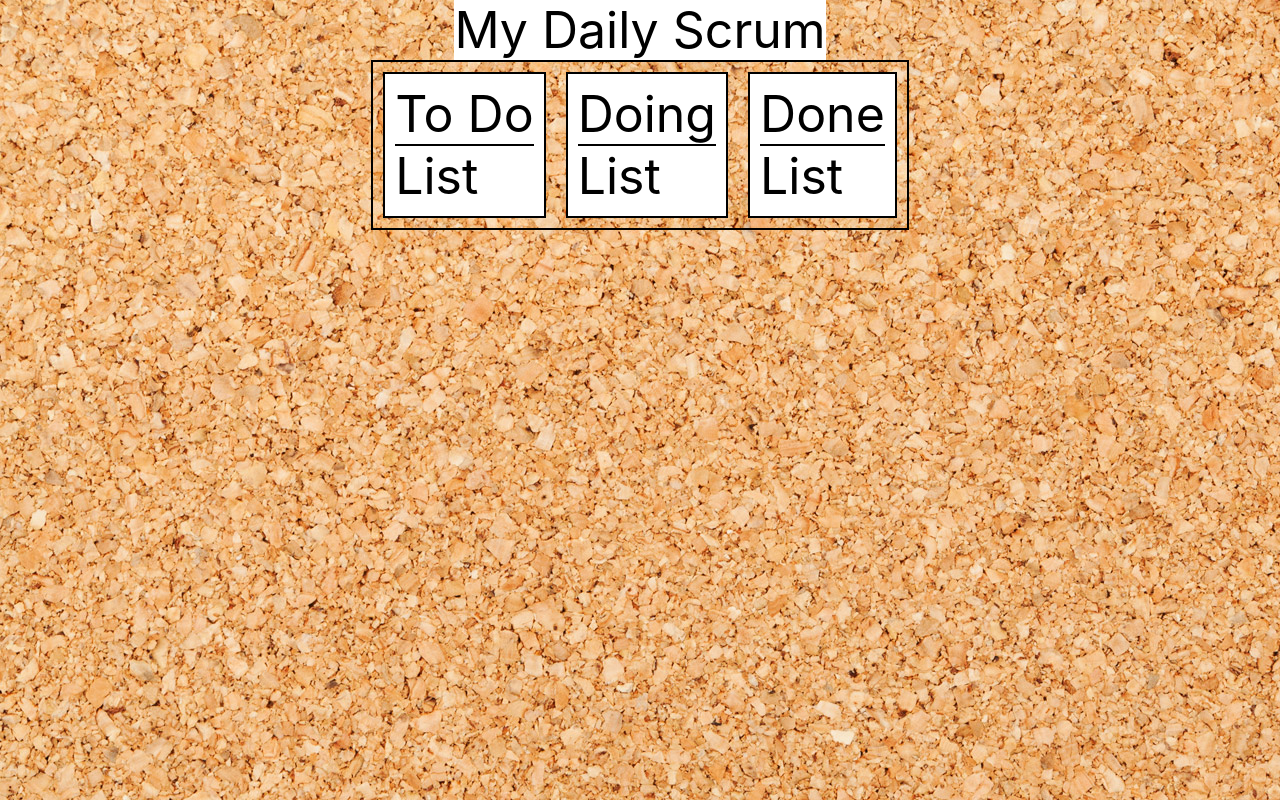
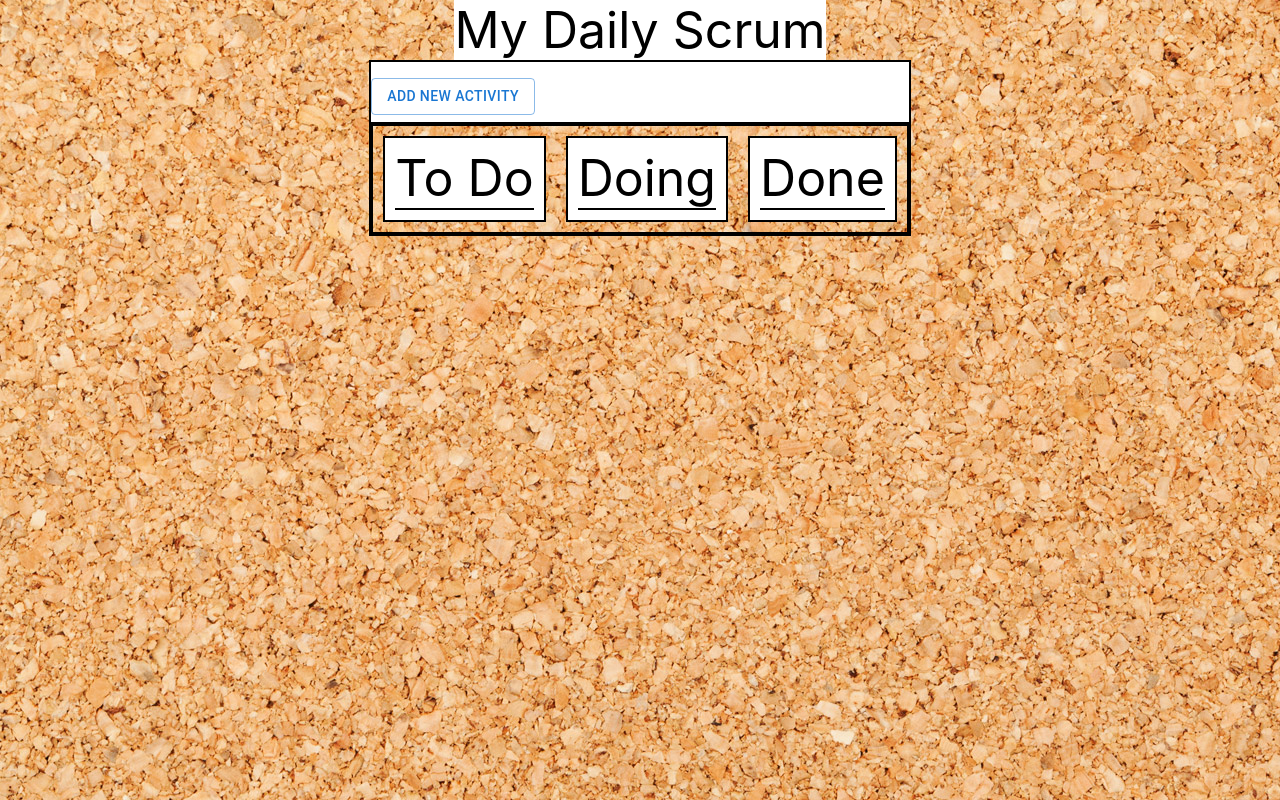
Before and after one commit to cragtech/my-daily-scrum, a React (Create React App) app: page / in a window 1280 px wide. Built offline with nearby package versions, Linux system fonts and the light colour scheme.

Commit message:
Added a AddActivity component that opens a modal. The component adds items to each task list.

```diff
--- a/package.json
+++ b/package.json
@@ -1,8 +1,11 @@
 {
-  "name": "my-app",
+  "name": "my-daily-scrum",
   "version": "0.1.0",
   "private": true,
   "dependencies": {
+    "@emotion/react": "^11.13.3",
+    "@emotion/styled": "^11.13.0",
+    "@mui/material": "^6.0.0",
     "@testing-library/jest-dom": "^5.17.0",
     "@testing-library/react": "^13.4.0",
     "@testing-library/user-event": "^13.5.0",
--- a/src/App.jsx
+++ b/src/App.jsx
@@ -1,17 +1,36 @@
+import React, { useEffect, useState } from 'react';
 import './styles.css';
 import TitleBar from './components/TitleBar';
+
+import AddActivity from './components/AddActivity.jsx';
 import Todo from './components/Todo';
 import Doing from './components/Doing';
 import Done from './components/Done';
 
 function App() {
+  const [todoList, setTodoList] = useState([]);
+  const [doingList, setDoingList] = useState([]);
+  const [doneList, setDoneList] = useState([]);
+
   return (
     <div className="App">
       <TitleBar />
       <div className="task-panel-container">
-        <Todo />
-        <Doing />
-        <Done />
+        <div className="task-panel-header">
+          <AddActivity
+            todoList={todoList}
+            doingList={doingList}
+            doneList={doneList}
+            setTodoList={setTodoList}
+            setDoingList={setDoingList}
+            setDoneList={setDoneList}
+          />
+        </div>
+        <div className="task-panel">
+          <Todo todoList={todoList} />
+          <Doing doingList={doingList} />
+          <Done doneList={doneList} />
+        </div>
       </div>
     </div>
   );
--- /dev/null
+++ b/src/components/AddActivity.jsx
@@ -0,0 +1,128 @@
+import React, { useState } from 'react';
+import {
+  Button, TextField, Dialog,
+  DialogActions, DialogContent, DialogContentText,
+  DialogTitle, Radio, RadioGroup, FormControl, FormLabel, FormControlLabel,
+  Select, MenuItem, InputLabel, Typography, Container, FormHelperText,
+} from '@mui/material';
+
+// import CloseOutlinedIcon from '@mui/icons-material/CloseOutlined';
+
+function AddActivity({ todoList, setTodoList, setDoingList, doingList, doneList, setDoneList }) {
+  const [open, setOpen] = useState(false);
+  const [msg, setMsg] = useState('');
+  const [category, setCategory] = useState('');
+  const [catError, setCatError] = useState(false);
+  const [msgError, setMsgError] = useState(false);
+  const [helperTextCat, setHelperTextCat] = useState('Please Choose One Category');
+  const [helperTextMsg, setHelperTextMsg] = useState('Please Enter A Message');
+
+  const handleDialogOpen = () => {
+    setOpen(true);
+  };
+  const handleDialogClose = () => {
+    setOpen(false);
+  };
+  const handleAddActivity = () => {
+    if (category !== '' && msg !== '') {
+      if (category === 'todoList') {
+        setTodoList([...todoList, msg]);
+      } else if (category === 'doingList') {
+        setDoingList([...doingList, msg]);
+      } else if (category === 'doneList') {
+        setDoneList([...doneList, msg]);
+      }
+      setOpen(false);
+      setCategory('');
+      setHelperTextCat('Please Choose One Category');
+      setHelperTextMsg('Please Enter A Message');
+      setMsgError(false);
+      setCatError(false);
+      setMsg('');
+    } else if (category === '' || msg === '') {
+      if (category === '') {
+        setHelperTextCat('Must Select A Category');
+        setCatError(true);
+      }
+      if (category !== '') {
+        setHelperTextCat('Please Choose One Category');
+        setCatError(false);
+      }
+      if (msg === '') {
+        setHelperTextMsg('Must Enter A Message');
+        setMsgError(true);
+      }
+      if (msg !== '') {
+        setHelperTextMsg('Please Enter A Message');
+        setMsgError(false);
+      }
+    }
+  };
+
+  return (
+    <div className="add-activity">
+      <Button
+        variant="outlined"
+        onClick={handleDialogOpen}
+      >
+        Add New Activity
+      </Button>
+      <Dialog className="add-activity-dialog" open={open} onClose={handleDialogClose}>
+        <FormControl error={msgError}>
+          <TextField
+            autoFocus
+            margin="dense"
+            id="name"
+            label="Activity"
+            // placeholder="Enter Activity Description"
+            placeholder="EEnter Activity Description"
+
+            type="text"
+            multiline
+            rows={4}
+            variant="filled"
+            onChange={(event) => setMsg(event.target.value)}
+            required
+          />
+          <FormHelperText>{helperTextMsg}</FormHelperText>
+        </FormControl>
+        <FormControl error={catError}>
+          <RadioGroup
+            row
+            required
+          >
+            <FormControlLabel
+              value="todoList"
+              control={<Radio />}
+              label="To Do"
+              onChange={(event) => setCategory(event.target.value)}
+            />
+            <FormControlLabel
+              value="doingList"
+              control={<Radio />}
+              label="Doing"
+              onChange={(event) => setCategory(event.target.value)}
+            />
+            <FormControlLabel
+              value="doneList"
+              control={<Radio />}
+              label="Done"
+              onChange={(event) => setCategory(event.target.value)}
+            />
+          </RadioGroup>
+          <FormHelperText>{helperTextCat}</FormHelperText>
+        </FormControl>
+        <DialogActions>
+          <Button onClick={handleDialogClose} color="primary">
+            Cancel
+          </Button>
+          <Button onClick={handleAddActivity} color="primary">
+            Submit
+          </Button>
+        </DialogActions>
+      </Dialog>
+    </div>
+  );
+}
+
+export default AddActivity;
--- a/src/components/Doing.jsx
+++ b/src/components/Doing.jsx
@@ -1,12 +1,14 @@
 import '../styles.css';
 
-function Doing() {
+function Doing({ doingList }) {
   return (
-    <div className="task-panel">
-      <div className="task-panel-title">Doing</div>
+    <div className="task-panel-content">
+      <div className="task-panel-content-title">Doing</div>
 
-      <div className="task-panel-list">
-        List
+      <div className="task-panel-content-list">
+        {doingList.map((doingMsg) => (
+          <ul>{doingMsg}</ul>
+        ))}
       </div>
     </div>
   );
--- a/src/components/Done.jsx
+++ b/src/components/Done.jsx
@@ -1,12 +1,14 @@
 import '../styles.css';
 
-function Done() {
+function Done({ doneList }) {
   return (
-    <div className="task-panel">
-      <div className="task-panel-title">Done</div>
+    <div className="task-panel-content">
+      <div className="task-panel-content-title">Done</div>
 
-      <div className="task-panel-list">
-        List
+      <div className="task-panel-content-list">
+      {doneList.map((doneMsg) => (
+          <ul>{doneMsg}</ul>
+        ))}
       </div>
     </div>
   );
--- a/src/components/Todo.jsx
+++ b/src/components/Todo.jsx
@@ -1,11 +1,13 @@
 import '../styles.css';
 
-function Todo() {
+function Todo({ todoList }) {
   return (
-    <div className="task-panel">
-      <div className="task-panel-title">To Do</div>
-      <div className="task-panel-list">
-        List
+    <div className="task-panel-content">
+      <div className="task-panel-content-title">To Do</div>
+      <div className="task-panel-content-list">
+        {todoList.map((todoMsg) => (
+          <ul>{todoMsg}</ul>
+        ))}
       </div>
     </div>
   );
--- a/src/styles.css
+++ b/src/styles.css
@@ -14,22 +14,32 @@
 }
 .task-panel-container {
   display: flex;
+  flex-direction: column;
+  border: 2px solid black;
+}
+.task-panel-header {
+  background-color: white;
+  font-size: 50px;
+  border-bottom: 2px solid black;
+}
+.task-panel {
+  display: flex;
   flex-direction: row;
   border: 2px solid black;
 }
 @media (max-width: 500px) {
-  .task-panel-container {
+  .task-panel {
     flex-direction: column; /* Stacks the items vertically */
   }
 }
-.task-panel {
+.task-panel-content {
   background-color: white;
   font-size: 50px;
   border: 2px solid black;
   margin: 10px;
   padding: 10px;
 }
-.task-panel-title {
+.task-panel-content-title {
   background-color: white;
   font-size: 50px;
   border-bottom: 2px solid black;
```
Also changed, not shown: 1 other file (tests, documents, lock files or other folders).
